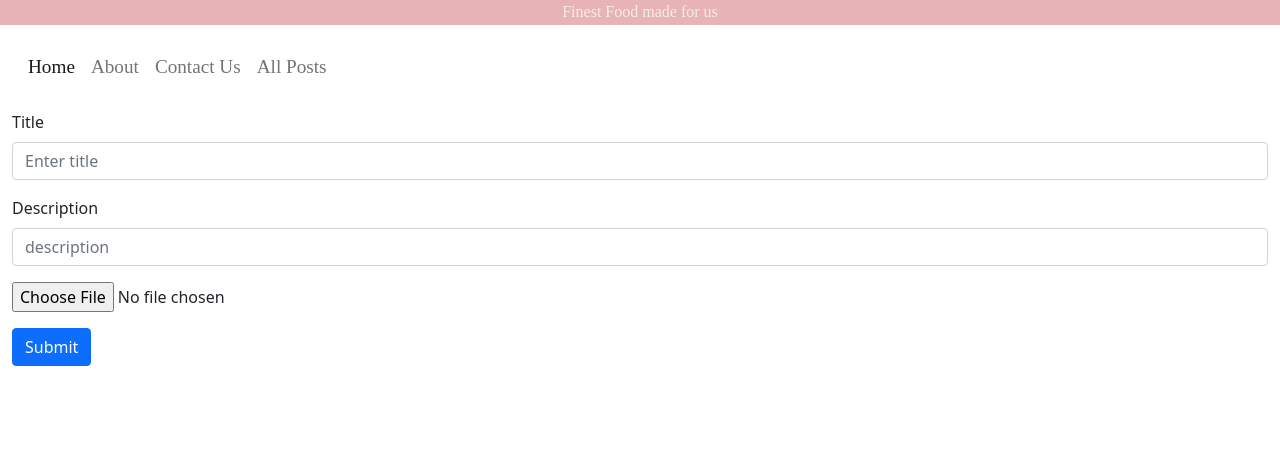
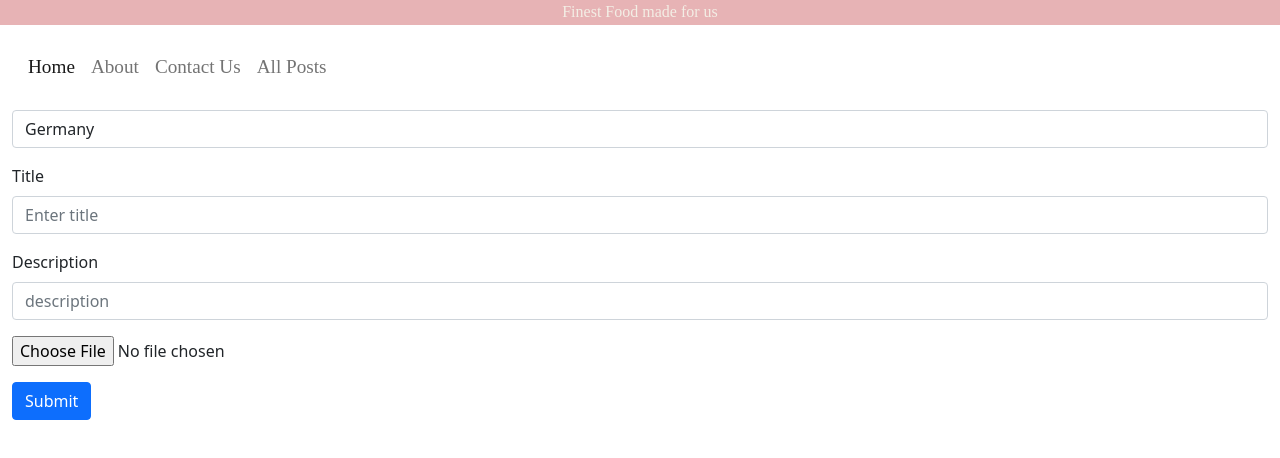
Before and after one commit to AnaSkaro/ikt_frontend_project, an Angular app: page /create in a window 1280 px wide. Shown: the top 458 px of the page. Built offline with nearby package versions, Linux system fonts and the light colour scheme.

Commit message:
Geolocation added

```diff
--- a/src/app/home/home.component.html
+++ b/src/app/home/home.component.html
@@ -1,4 +1,7 @@
 <div class="container">
+   <div class="alert alert-primary" role="alert">
+      {{country}}
+    </div>
     <div id="blog" class="row">
        <div class="col-md-10 blogShort" *ngFor="let post of posts;index">
           <h1>{{post.title}}</h1>
--- a/src/app/home/home.component.ts
+++ b/src/app/home/home.component.ts
@@ -2,6 +2,7 @@ import { Component, OnInit } from '@angular/core';
 import { timer, Observable, Subject, Subscription } from 'rxjs';
 import { switchMap, takeUntil, catchError } from 'rxjs/operators';
 import { PostService } from '../services/api.service';
+import { GeolocationService } from '../services/geolocation.service';
 import { LocalStorageService } from '../services/local-storage.service';
 
 @Component({
@@ -12,22 +13,30 @@ import { LocalStorageService } from '../services/local-storage.service';
 export class HomeComponent implements OnInit {
   subscription: Subscription
   posts: any;
+  country:string;
 
-  constructor(private service: PostService, private localStorageService: LocalStorageService) {}
+  constructor(private geolocation:GeolocationService,private service: PostService, private localStorageService: LocalStorageService) {
+
+  }
 
   ngOnInit(): void {
     if(navigator.onLine) {
-      console.log("connection is active")
-      this.getAllPosts()
+      console.log("connection is active");
+      this.geolocation.getCurrentLocation().subscribe(res =>{
+        this.getAllPosts();
+        this.country = res.json().country
+      });
     } else {
       this.localStorageService.readAll().then(res => this.posts = res)
     }
+    //Sync Service to get posts
     this.subscription = timer(0, 60000).pipe(switchMap(async() => this.getAllPosts())).subscribe(result => console.log(result))
   }
   //to get all posts from the server
   getAllPosts() {
     this.service.getPosts().subscribe(response => {
-      this.posts = response.json();
+      let posts = response.json();
+      this.posts = posts.filter((post: { country: string; }) => post.country == this.country);
       //storing posts into IndexDB
       this.localStorageService.add(this.posts);
     })
--- a/src/app/recipes/Create,Update/create.component.html
+++ b/src/app/recipes/Create,Update/create.component.html
@@ -1,4 +1,11 @@
 <form (ngSubmit)="onSubmit()"  [formGroup]="form">
+  <div class="form-group">
+    <select class="form-control" id="country" formControlName="country">
+      <option value="Germany" selected>Germany</option>
+      <option value="United Kingdom">United Kingdom</option>
+      <option value="United States">United States</option>
+    </select>
+  </div>
     <div class="form-group">
       <label for="title">Title</label>
       <input type="text" class="form-control" id="title" name="title" placeholder="Enter title" formControlName="title">
--- a/src/app/recipes/Create,Update/create.component.ts
+++ b/src/app/recipes/Create,Update/create.component.ts
@@ -2,6 +2,7 @@ import { Component, OnInit } from '@angular/core';
 import { FormBuilder, FormGroup, Validators } from '@angular/forms';
 import { ActivatedRoute } from '@angular/router';
 import { PostService } from 'src/app/services/api.service';
+import { GeolocationService } from 'src/app/services/geolocation.service';
 import { LocalStorageService } from 'src/app/services/local-storage.service';
 
 @Component({
@@ -15,18 +16,20 @@ export class CreateComponent implements OnInit {
   form: FormGroup;
   post = {
     id:0,
+    country:'',
     title:'',
     description:'',
     image:""
   }
 
-  constructor(private service: PostService,private route: ActivatedRoute, private localStorageService: LocalStorageService,private _formBuilder: FormBuilder) {
+  constructor(private geolocation:GeolocationService,private service: PostService,private route: ActivatedRoute, private localStorageService: LocalStorageService,private _formBuilder: FormBuilder) {
     this.form = this._formBuilder.group(
       {
-        id: ['', Validators.required],
-        title: ['', Validators.required],
-        description: ['', Validators.required],
-        image: ['', Validators.required],
+        id: [''],
+        country: ['Germany'],
+        title: [''],
+        description: [''],
+        image: [''],
       },
     );
    }
@@ -34,7 +37,15 @@ export class CreateComponent implements OnInit {
   ngOnInit(): void {
     this.selectedId = Number(this.route.snapshot.paramMap.get('id'));
     this.getPostById(this.selectedId)
-    console.log(this.selectedId)
+
+
+    // this.geolocation.getCurrentLocation().subscribe(res => {
+    //   const {country} = res.json();
+    //   this.form.patchValue({
+    //     country:country
+    //   })
+    // })
+
   }
 
   handleUpload(event:any) {
@@ -54,10 +65,11 @@ export class CreateComponent implements OnInit {
       return;
     }
     this.service.getPostById(id).subscribe(res => {
-      const {title, description,image} = res.json();
+      const {title, description,image,country} = res.json();
       console.log(res.json());
       this.form.patchValue({
         'id':id as number,
+         country:country,
         'title':title,
         'description':description
       })
@@ -75,9 +87,11 @@ export class CreateComponent implements OnInit {
       }
       console.log(resp);
       alert("Post has been Added");
+      this.form.reset();
       //clear the forms
       this.post = {
         id:0,
+        country:'',
         title:'',
         description:'',
         image:''
--- a/src/app/recipes/Read,Delete/read.component.html
+++ b/src/app/recipes/Read,Delete/read.component.html
@@ -6,6 +6,7 @@
     <tr>
       <th>Id</th>
       <th>Image</th>
+      <th>country</th>
       <th>Title</th>
       <th>Description</th>
       <th>Edit</th>
@@ -17,6 +18,7 @@
       <td class="w-25">
         <img [src]="post.image" alt="failed" class="img-fluid img-thumbnail" alt="Sheep">
       </td>
+      <td>{{post.country}}</td>
       <td>{{post.title}}</td>
       <td>{{post.description}}</td>
       <td><a [routerLink]="['/create/'+post.id]">Edit</a></td>
--- /dev/null
+++ b/src/app/services/geolocation.service.ts
@@ -0,0 +1,14 @@
+import { Injectable } from '@angular/core';
+import { Http } from '@angular/http';
+
+@Injectable({
+  providedIn: 'root'
+})
+export class GeolocationService {
+  private url = "http://ip-api.com/json";
+  constructor(private http: Http) { }
+
+  getCurrentLocation(){
+    return this.http.get(this.url)
+  }
+}
```
Also changed, not shown: 1 other file (tests, documents, lock files or other folders).
